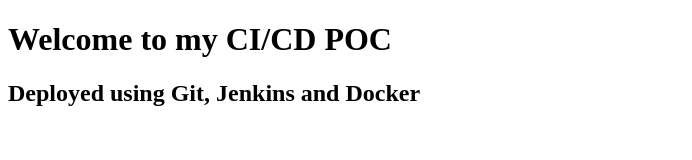
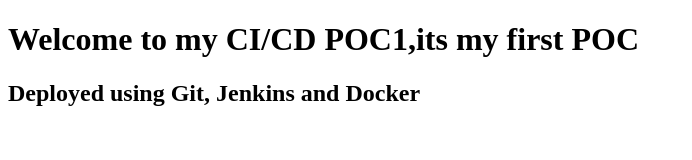
Before and after one commit to Vengadesh800/jenkins-docker-poc, a plain HTML site: page index.html in a window 1280 px wide. Shown: the whole page, without its empty margins (0-692 px from the left). Drawn offline with Linux system fonts and the light colour scheme.

Commit message:
Update application

```diff
--- a/index.html
+++ b/index.html
@@ -4,7 +4,7 @@
     <title>DevOps POC</title>
 </head>
 <body>
-    <h1>Welcome to my CI/CD POC</h1>
+    <h1>Welcome to my CI/CD POC1,its my first POC</h1>
     <h2>Deployed using Git, Jenkins and Docker</h2>
 </body>
 </html>
```
